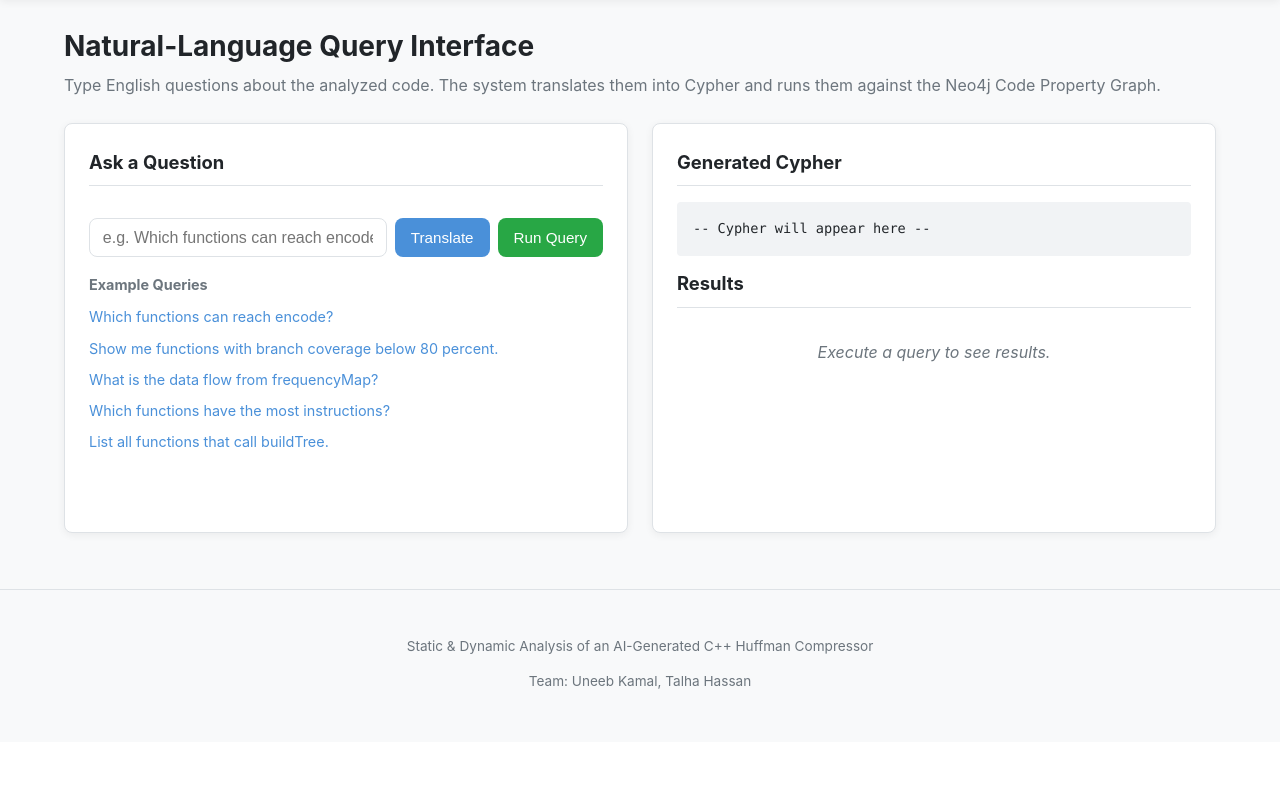
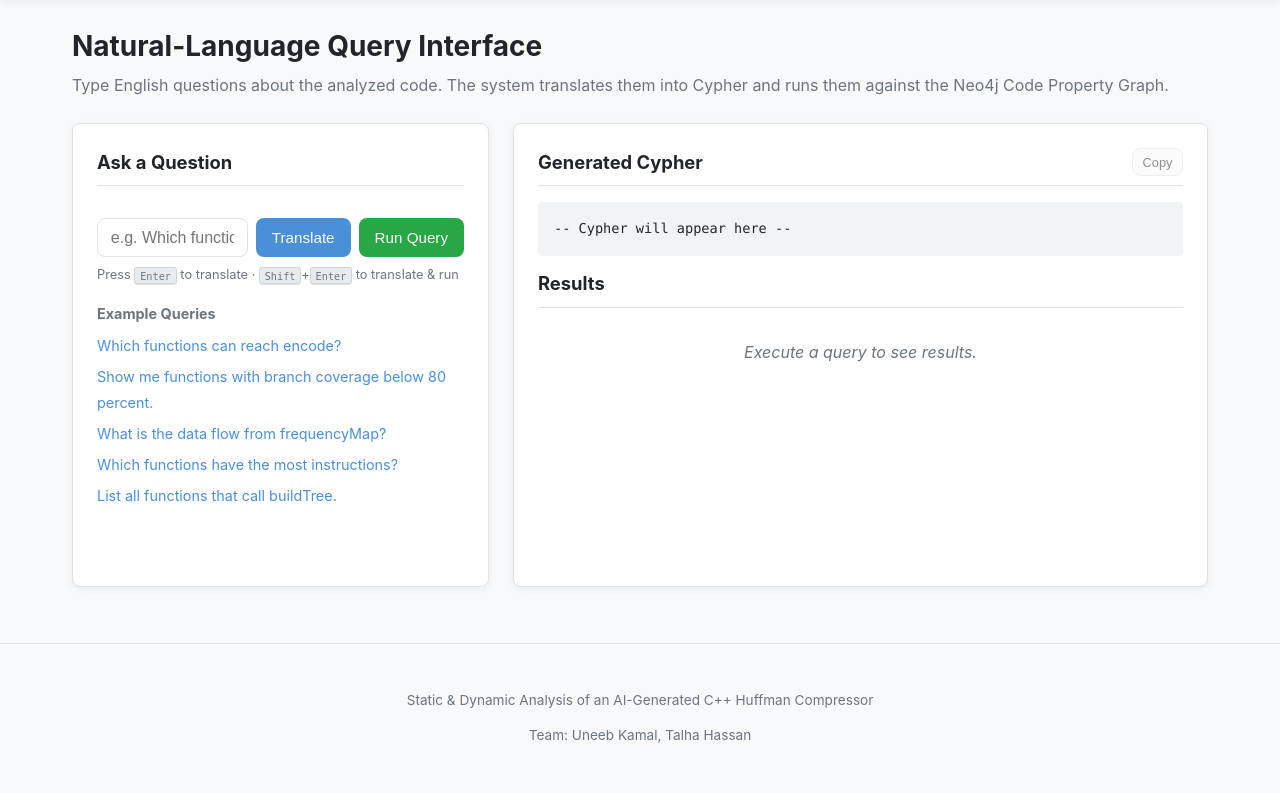
Before and after one commit to uneeb125/coms5130, a Flask app: page /query in a window 1280 px wide. Shown: the part 58-851 px from the top of the page. Before the commit the page ends 747 px from the top, so only its background shows below. Run offline with Flask 3, Linux system fonts and the light colour scheme; some libraries are stand-ins or nearby versions.

Commit message:
wider interface

```diff
--- a/query_log.json
+++ b/query_log.json
@@ -31,3 +31,5 @@
 {"timestamp": "2026-05-02T01:47:59.096197+00:00", "natural_language": "Show me functions with branch coverage below 80 percent.", "cypher": "MATCH (f:Function) WHERE f.branch_cov < 80 RETURN DISTINCT f.name", "metadata": {"cost": 0.004884, "latency_ms": 4571.22, "tokens": {"cache": {"read": 0, "write": 0}, "input": 16028, "output": 63, "reasoning": 0, "total": 16091}}}
 {"timestamp": "2026-05-02T01:48:35.417172+00:00", "natural_language": "Which functions can reach encode?", "cypher": "MATCH (f:Function)-[:CALLS]->(e:Function) WHERE e.name CONTAINS 'encode' RETURN DISTINCT f.name", "metadata": {"cost": 0.0057585, "latency_ms": 20707.64, "tokens": {"cache": {"read": 0, "write": 0}, "input": 16023, "output": 793, "reasoning": 0, "total": 16816}}}
 {"timestamp": "2026-05-02T01:49:32.602141+00:00", "natural_language": "Which functions have the most instructions?", "cypher": "MATCH (f:Function) RETURN f.name ORDER BY f.total_instr DESC", "metadata": {"cost": 0.00453912, "latency_ms": 5622.96, "tokens": {"cache": {"read": 1792, "write": 0}, "input": 14232, "output": 135, "reasoning": 0, "total": 16159}}}
+{"timestamp": "2026-05-02T03:26:16.336873+00:00", "natural_language": "Show me functions with branch coverage below 80 percent.", "cypher": "MATCH (f:Function) WHERE f.branch_cov < 80 RETURN DISTINCT f.name", "metadata": {"cost": 0.00444432, "latency_ms": 5995.47, "tokens": {"cache": {"read": 1792, "write": 0}, "input": 14236, "output": 55, "reasoning": 0, "total": 16083}}}
+{"timestamp": "2026-05-02T03:29:19.344130+00:00", "natural_language": "show me functions called by main", "cypher": "MATCH (f:Function {name: 'main'})-[:CALLS]->(callee) RETURN DISTINCT callee.name", "metadata": {"cost": 0.00117066, "latency_ms": 7487.04, "tokens": {"cache": {"read": 15936, "write": 0}, "input": 27, "output": 172, "reasoning": 0, "total": 16135}}}
--- a/static/style.css
+++ b/static/style.css
@@ -216,11 +216,42 @@ pre.code-block {
   word-break: break-word;
 }
 
-/* Query page */
+/* Query page — full-width layout */
+.query-layout {
+  grid-template-columns: minmax(0, 1.2fr) minmax(0, 2fr);
+  gap: 1.5rem;
+}
+
 .query-layout .panel:first-child {
   display: flex;
   flex-direction: column;
   gap: 1rem;
+}
+
+.container.wide {
+  max-width: 95vw;
+  padding: 1.5rem 2.5rem;
+}
+
+/* Make input box feel larger */
+.input-group input[type="text"] {
+  min-width: 0;
+  width: 100%;
+}
+
+.panel-header {
+  display: flex;
+  justify-content: space-between;
+  align-items: center;
+  border-bottom: 1px solid var(--border);
+  padding-bottom: 0.5rem;
+  margin-bottom: 1rem;
+}
+
+.panel-header h2 {
+  margin: 0;
+  border: none;
+  padding: 0;
 }
 
 .input-group {
@@ -249,8 +280,41 @@ pre.code-block {
 .btn:hover { opacity: 0.9; }
 .btn:active { transform: translateY(1px); }
 
+.btn:disabled {
+  opacity: 0.5;
+  cursor: not-allowed;
+}
+
 .btn-primary { background: var(--primary); color: #fff; }
 .btn-success { background: var(--success); color: #fff; }
+
+.btn-sm {
+  padding: 0.35rem 0.6rem;
+  font-size: 0.8rem;
+  background: var(--bg);
+  color: var(--fg);
+  border: 1px solid var(--border);
+}
+
+.btn-sm:hover {
+  background: var(--border);
+}
+
+.shortcut-hint {
+  font-size: 0.8rem;
+  color: var(--muted);
+  margin-top: -0.5rem;
+}
+
+kbd {
+  font-family: monospace;
+  font-size: 0.8em;
+  background: #e9ecef;
+  border: 1px solid #ced4da;
+  border-radius: 3px;
+  padding: 0.1rem 0.3rem;
+  box-shadow: 0 1px 0 rgba(0,0,0,0.1);
+}
 
 .examples h3 {
   font-size: 0.9rem;
--- a/templates/base.html
+++ b/templates/base.html
@@ -22,7 +22,7 @@
     </ul>
   </nav>
 
-  <main class="container">
+  <main class="container{% block container_class %}{% endblock %}">
     {% block content %}{% endblock %}
   </main>
 
--- a/templates/query.html
+++ b/templates/query.html
@@ -1,5 +1,6 @@
 {% extends "base.html" %}
 {% block title %}Query Interface &mdash; COM S 5130 Demo{% endblock %}
+{% block container_class %} wide{% endblock %}
 {% block content %}
 
 <section class="hero">
@@ -12,9 +13,10 @@
     <h2>Ask a Question</h2>
     <div class="input-group">
       <input type="text" id="nl-input" placeholder="e.g. Which functions can reach encode?" autocomplete="off">
-      <button id="btn-translate" class="btn btn-primary">Translate</button>
-      <button id="btn-run" class="btn btn-success">Run Query</button>
+      <button id="btn-translate" class="btn btn-primary" title="Enter">Translate</button>
+      <button id="btn-run" class="btn btn-success" title="Shift+Enter">Run Query</button>
     </div>
+    <div class="shortcut-hint">Press <kbd>Enter</kbd> to translate &middot; <kbd>Shift</kbd>+<kbd>Enter</kbd> to translate &amp; run</div>
 
     <div class="examples">
       <h3>Example Queries</h3>
@@ -29,8 +31,12 @@
   </section>
 
   <section class="panel">
-    <h2>Generated Cypher</h2>
+    <div class="panel-header">
+      <h2>Generated Cypher</h2>
+      <button id="btn-copy" class="btn btn-sm" title="Copy to clipboard" disabled>Copy</button>
+    </div>
     <pre id="cypher-display" class="code-block">-- Cypher will appear here --</pre>
+    <div id="fix-banner"></div>
 
     <h2>Results</h2>
     <div id="results-area">
@@ -45,8 +51,10 @@ document.addEventListener('DOMContentLoaded', () => {
   const cypherDisplay = document.getElementById('cypher-display');
   const resultsArea = document.getElementById('results-area');
   const statusArea = document.getElementById('status-area');
+  const fixBanner = document.getElementById('fix-banner');
   const btnTranslate = document.getElementById('btn-translate');
   const btnRun = document.getElementById('btn-run');
+  const btnCopy = document.getElementById('btn-copy');
 
   let currentCypher = '';
   let currentMeta = {};
@@ -55,6 +63,7 @@ document.addEventListener('DOMContentLoaded', () => {
     link.addEventListener('click', e => {
       e.preventDefault();
       nlInput.value = link.textContent;
+      nlInput.focus();
     });
   });
 
@@ -62,10 +71,32 @@ document.addEventListener('DOMContentLoaded', () => {
     statusArea.innerHTML = `<div class="alert alert-${type}">${msg}</div>`;
   }
 
-  btnTranslate.addEventListener('click', async () => {
+  function showFixes(fixes) {
+    if (!fixes || fixes.length === 0) {
+      fixBanner.innerHTML = '';
+      return;
+    }
+    const replaced = fixes.filter(f => f.replaced);
+    const warnings = fixes.filter(f => !f.replaced);
+    let html = '';
+    if (replaced.length) {
+      html += `<div class="alert alert-warning"><strong>Auto-corrected names:</strong> `;
+      html += replaced.map(f => `<code>${f.original}</code> &rarr; <code>${f.suggested}</code>`).join(', ');
+      html += `</div>`;
+    }
+    if (warnings.length) {
+      html += `<div class="alert alert-error"><strong>Warnings:</strong> `;
+      html += warnings.map(f => f.warning).join('; ');
+      html += `</div>`;
+    }
+    fixBanner.innerHTML = html;
+  }
+
+  async function doTranslate() {
     const q = nlInput.value.trim();
-    if (!q) return setStatus('Please enter a query.', 'warning');
+    if (!q) { setStatus('Please enter a query.', 'warning'); return false; }
     setStatus('Translating...', 'info');
+    fixBanner.innerHTML = '';
     try {
       const res = await fetch('/api/translate', {
         method: 'POST',
@@ -77,13 +108,19 @@ document.addEventListener('DOMContentLoaded', () => {
       currentCypher = data.cypher;
       currentMeta = data.metadata || {};
       cypherDisplay.textContent = currentCypher;
-      setStatus(`Translated in ${currentMeta.latency_ms || '?'} ms`, 'success');
+      btnCopy.disabled = false;
+      showFixes(data.fixes);
+      let statusMsg = `Translated in ${currentMeta.latency_ms || '?'} ms`;
+      if (data.used_correction) statusMsg += ' (auto-corrected)';
+      setStatus(statusMsg, 'success');
+      return true;
     } catch (err) {
       setStatus('Translation error: ' + err.message, 'error');
+      return false;
     }
-  });
+  }
 
-  btnRun.addEventListener('click', async () => {
+  async function doRun() {
     const q = nlInput.value.trim();
     if (!currentCypher) {
       setStatus('Translate first, then run.', 'warning');
@@ -102,7 +139,6 @@ document.addEventListener('DOMContentLoaded', () => {
       renderTable(data.rows);
       setStatus(`Returned ${data.count} row(s).`, 'success');
 
-      // Store the query pair
       await fetch('/api/store', {
         method: 'POST',
         headers: {'Content-Type': 'application/json'},
@@ -111,27 +147,62 @@ document.addEventListener('DOMContentLoaded', () => {
     } catch (err) {
       setStatus('Execution error: ' + err.message, 'error');
     }
+  }
+
+  btnTranslate.addEventListener('click', doTranslate);
+  btnRun.addEventListener('click', async () => {
+    const ok = await doTranslate();
+    if (ok) await doRun();
+  });
+
+  btnCopy.addEventListener('click', () => {
+    if (!currentCypher) return;
+    navigator.clipboard.writeText(currentCypher).then(() => {
+      btnCopy.textContent = 'Copied!';
+      setTimeout(() => btnCopy.textContent = 'Copy', 1500);
+    });
+  });
+
+  nlInput.addEventListener('keydown', e => {
+    if (e.key === 'Enter') {
+      e.preventDefault();
+      if (e.shiftKey) {
+        btnRun.click();
+      } else {
+        btnTranslate.click();
+      }
+    }
   });
 
   function renderTable(rows) {
-    if (!rows.length) {
-      resultsArea.innerHTML = '<p class="empty-state">No results.</p>';
+    if (!rows || rows.length === 0) {
+      resultsArea.innerHTML = '<p class="empty-state">No results returned.</p>';
+      return;
+    }
+    if (rows.length === 1 && rows[0].error) {
+      resultsArea.innerHTML = `<div class="alert alert-error">Neo4j error: ${escapeHtml(rows[0].error)}</div>`;
       return;
     }
     const keys = Object.keys(rows[0]).filter(k => k !== 'error');
-    let html = '<table class="data-table"><thead><tr>';
-    keys.forEach(k => html += `<th>${k}</th>`);
+    let html = '<div class="table-responsive"><table class="data-table"><thead><tr>';
+    keys.forEach(k => html += `<th>${escapeHtml(k)}</th>`);
     html += '</tr></thead><tbody>';
     rows.forEach(row => {
       html += '<tr>';
       keys.forEach(k => {
         const v = row[k];
-        html += `<td>${v !== null && v !== undefined ? v : ''}</td>`;
+        html += `<td>${v !== null && v !== undefined ? escapeHtml(String(v)) : ''}</td>`;
       });
       html += '</tr>';
     });
-    html += '</tbody></table>';
+    html += '</tbody></table></div>';
     resultsArea.innerHTML = html;
+  }
+
+  function escapeHtml(text) {
+    const div = document.createElement('div');
+    div.textContent = text;
+    return div.innerHTML;
   }
 });
 </script>
```
